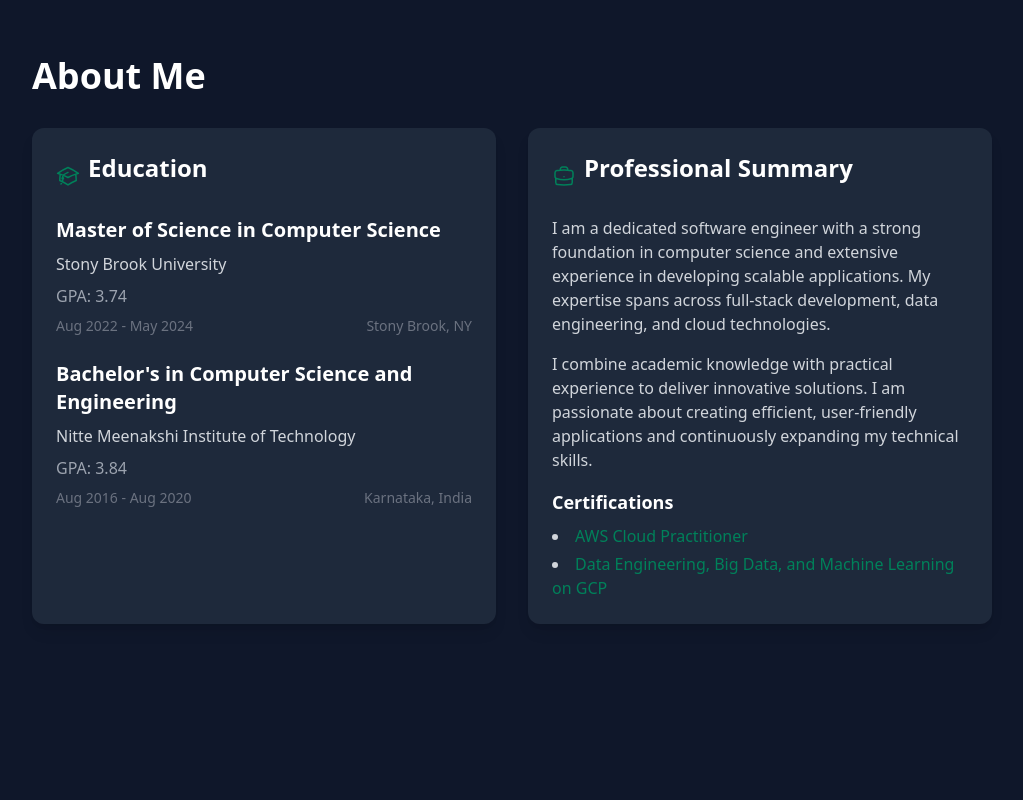
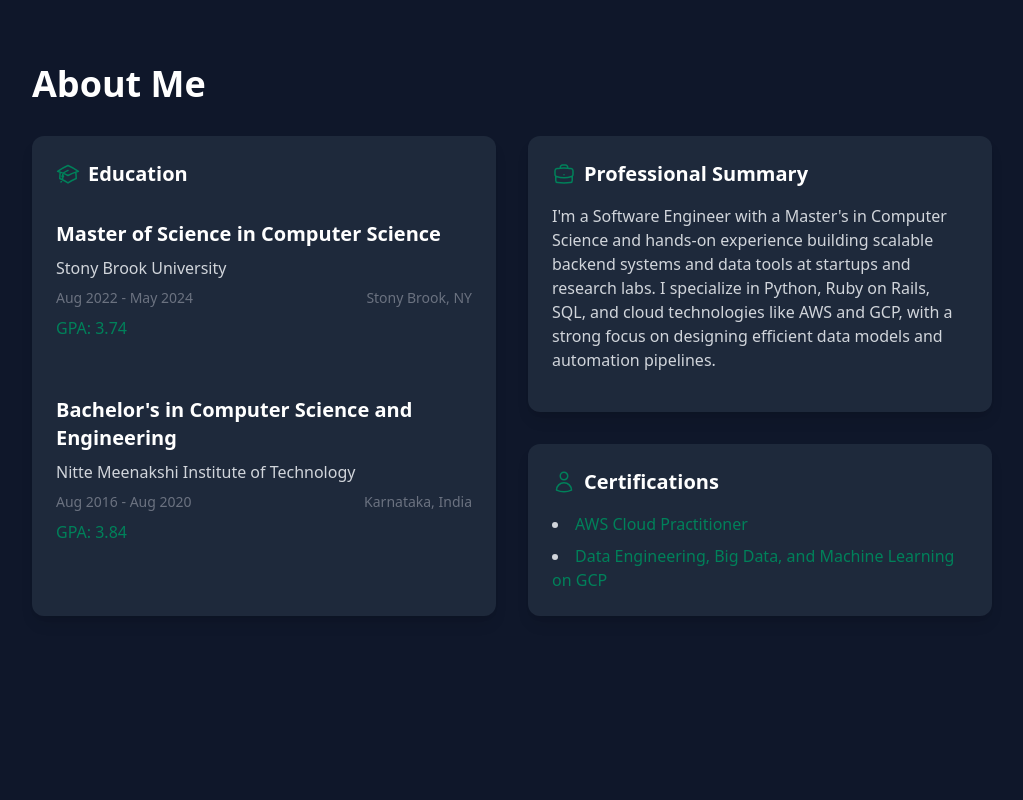
Before and after one commit to Tejanmayi/Portfolio, a React (Vite) app: page / in a window 1280 px wide. Shown: the part 860-1660 px from the top of the page, without its empty margins (128-1151 px from the left). Built offline with nearby package versions, Linux system fonts and the light colour scheme.

Commit message:
Update Contact and About Me sections

```diff
--- a/package.json
+++ b/package.json
@@ -13,6 +13,7 @@
     "prebuild": "npm run clean"
   },
   "dependencies": {
+    "@emailjs/browser": "^4.4.1",
     "@headlessui/react": "^1.7.18",
     "@heroicons/react": "^2.1.1",
     "framer-motion": "^11.0.3",
--- a/src/components/About.tsx
+++ b/src/components/About.tsx
@@ -1,5 +1,5 @@
 import { motion } from 'framer-motion';
-import { AcademicCapIcon, BriefcaseIcon } from '@heroicons/react/24/outline';
+import { AcademicCapIcon, BriefcaseIcon, UserIcon } from '@heroicons/react/24/outline';
 
 const About = () => {
   const education = [
@@ -30,48 +30,85 @@ const About = () => {
         >
           <h2 className="heading">About Me</h2>
           <div className="grid md:grid-cols-2 gap-8">
-            <div className="card">
+            <motion.div
+              className="card"
+              initial={{ opacity: 0, scale: 0.9 }}
+              whileInView={{ opacity: 1, scale: 1 }}
+              transition={{ duration: 0.5 }}
+              viewport={{ once: true }}
+            >
               <div className="flex items-center mb-4">
                 <AcademicCapIcon className="h-6 w-6 text-accent mr-2" />
-                <h3 className="subheading">Education</h3>
+                <h3 className="text-xl font-semibold">Education</h3>
               </div>
               <div className="space-y-6">
                 {education.map((edu, index) => (
-                  <div key={index} className="space-y-2">
-                    <h4 className="text-xl font-semibold">{edu.degree}</h4>
+                  <div key={index} className={`space-y-2 ${index === 0 ? 'mt-8 mb-14' : ''}`}>
+                    <h4 className="text-xl font-semibold text-white">{edu.degree}</h4>
                     <p className="text-gray-300">{edu.school}</p>
-                    <p className="text-gray-400">{edu.gpa}</p>
                     <div className="flex justify-between text-sm text-gray-500">
                       <span>{edu.period}</span>
                       <span>{edu.location}</span>
                     </div>
+                    <p className="text-accent">{edu.gpa}</p>
                   </div>
                 ))}
               </div>
-            </div>
+            </motion.div>
 
-            <div className="card">
-              <div className="flex items-center mb-4">
-                <BriefcaseIcon className="h-6 w-6 text-accent mr-2" />
-                <h3 className="subheading">Professional Summary</h3>
-              </div>
-              <p className="text-gray-300 mb-4">
-                I am a dedicated software engineer with a strong foundation in computer science
-                and extensive experience in developing scalable applications. My expertise spans
-                across full-stack development, data engineering, and cloud technologies.
-              </p>
-              <p className="text-gray-300 mb-4">
-                I combine academic knowledge with practical experience to deliver innovative solutions.
-                I am passionate about creating efficient, user-friendly applications and
-                continuously expanding my technical skills.
-              </p>
-              <div className="mt-4">
-                <h4 className="text-lg font-semibold mb-2">Certifications</h4>
-                <ul className="list-disc list-inside text-gray-300 space-y-1">
-                  <li><a href="https://www.credly.com/badges/a6499e72-161b-41a4-b003-e50bdcecf9c7/public_url">AWS Cloud Practitioner</a></li>
-                  <li><a href="https://www.coursera.org/account/accomplishments/specialization/certificate/QCRSSJTRJXXL">Data Engineering, Big Data, and Machine Learning on GCP</a></li>
+            <div className="space-y-8">
+              <motion.div
+                className="card"
+                initial={{ opacity: 0, scale: 0.9 }}
+                whileInView={{ opacity: 1, scale: 1 }}
+                transition={{ duration: 0.5, delay: 0.2 }}
+                viewport={{ once: true }}
+              >
+                <div className="flex items-center mb-4">
+                  <BriefcaseIcon className="h-6 w-6 text-accent mr-2" />
+                  <h3 className="text-xl font-semibold">Professional Summary</h3>
+                </div>
+                <p className="text-gray-300 mb-4">
+                  I'm a Software Engineer with a Master's in Computer Science and hands-on experience building scalable backend systems and data tools at startups and research labs.
+                  I specialize in Python, Ruby on Rails, SQL, and cloud technologies like AWS and GCP, with a strong focus on designing efficient data models and automation pipelines.
+                </p>
+
+              </motion.div>
+
+              <motion.div
+                className="card"
+                initial={{ opacity: 0, scale: 0.9 }}
+                whileInView={{ opacity: 1, scale: 1 }}
+                transition={{ duration: 0.5, delay: 0.3 }}
+                viewport={{ once: true }}
+              >
+                <div className="flex items-center mb-4">
+                  <UserIcon className="h-6 w-6 text-accent mr-2" />
+                  <h3 className="text-xl font-semibold">Certifications</h3>
+                </div>
+                <ul className="list-disc list-inside text-gray-300 space-y-2">
+                  <li>
+                    <a
+                      href="https://www.credly.com/badges/a6499e72-161b-41a4-b003-e50bdcecf9c7/public_url"
+                      target="_blank"
+                      rel="noopener noreferrer"
+                      className="text-accent hover:text-accent/80 transition-colors"
+                    >
+                      AWS Cloud Practitioner
+                    </a>
+                  </li>
+                  <li>
+                    <a
+                      href="https://www.coursera.org/account/accomplishments/specialization/certificate/QCRSSJTRJXXL"
+                      target="_blank"
+                      rel="noopener noreferrer"
+                      className="text-accent hover:text-accent/80 transition-colors"
+                    >
+                      Data Engineering, Big Data, and Machine Learning on GCP
+                    </a>
+                  </li>
                 </ul>
-              </div>
+              </motion.div>
             </div>
           </div>
         </motion.div>
--- a/src/components/Contact.tsx
+++ b/src/components/Contact.tsx
@@ -1,7 +1,10 @@
 import { motion } from 'framer-motion';
+import { useRef } from 'react';
+import emailjs from '@emailjs/browser';
 import { EnvelopeIcon, PhoneIcon, MapPinIcon } from '@heroicons/react/24/outline';
 
 const Contact = () => {
+  const formRef = useRef(null);
   const contactInfo = [
     {
       icon: <EnvelopeIcon className="h-6 w-6" />,
@@ -19,6 +22,25 @@ const Contact = () => {
       link: "https://maps.google.com/?q=New+York"
     }
   ];
+
+  const sendEmail = (e) => {
+    e.preventDefault();
+
+    emailjs.sendForm(
+      NEXT_PUBLIC_EMAILJS_SERVICE_ID,
+      NEXT_PUBLIC_EMAILJS_TEMPLATE_ID,
+      formRef.current,
+      NEXT_PUBLIC_EMAILJS_PUBLIC_KEY
+    )
+    .then((result) => {
+      console.log(result.text);
+      alert('Message sent successfully!');
+      e.target.reset();
+    }, (error) => {
+      console.log(error.text);
+      alert('Failed to send message.');
+    });
+  };
 
   return (
     <section id="contact" className="section flex items-center">
@@ -94,7 +116,7 @@ const Contact = () => {
 
             <div className="card">
               <h3 className="text-xl font-semibold mb-6">Send Me a Message</h3>
-              <form className="space-y-4">
+              <form ref={formRef} onSubmit={sendEmail} className="space-y-4">
                 <div>
                   <label htmlFor="name" className="block text-sm font-medium text-gray-300 mb-1">
                     Name
--- a/src/components/Projects.tsx
+++ b/src/components/Projects.tsx
@@ -12,7 +12,8 @@ const Projects = () => {
         "Fine-tuned RoBERTa model for depression classification",
         "Secure user authentication and data storage",
         "Responsive and accessible user interface"
-      ]
+      ],
+      githubUrl: "https://github.com/tejanmayi/mental-health-assistant"
     },
     {
       title: "Multi-Language Morse Code Converter",
@@ -23,7 +24,8 @@ const Projects = () => {
         "Real-time speech-to-text conversion",
         "Error handling for language processing",
         "User-friendly interface"
-      ]
+      ],
+      githubUrl: "https://github.com/tejanmayi/morse-decoder"
     },
     {
       title: "Musicverse: Real-Time Analytics Pipeline",
@@ -34,7 +36,8 @@ const Projects = () => {
         "User behavior analysis",
         "Data Studio visualizations",
         "Scalable cloud infrastructure"
-      ]
+      ],
+      githubUrl: "https://github.com/tejanmayi/Musicverse"
     },
     {
       title: "Reddit Community Insights Pipeline",
@@ -46,7 +49,8 @@ const Projects = () => {
         "dbt models for analytics",
         "Airflow orchestration",
         "Terraform infrastructure as code"
-      ]
+      ],
+      githubUrl: "https://github.com/tejanmayi/Reddit-API-Pipeline"
     },
     {
       title: "Prediction of Liver Disease Patients",
@@ -59,7 +63,8 @@ const Projects = () => {
         "Feature extraction",
         "Classification algorithms",
         "Secured 1st place in poster presentation"
-      ]
+      ],
+      githubUrl: "https://github.com/tejanmayi"
     }
   ];
 
@@ -83,9 +88,19 @@ const Projects = () => {
                 transition={{ duration: 0.5, delay: index * 0.1 }}
                 viewport={{ once: true }}
               >
-                <div className="flex items-center mb-4">
-                  <CodeBracketIcon className="h-6 w-6 text-accent mr-2" />
-                  <h3 className="text-xl font-semibold">{project.title}</h3>
+                <div className="flex items-center justify-between mb-4">
+                  <div className="flex items-center">
+                    <CodeBracketIcon className="h-6 w-6 text-accent mr-2" />
+
+                    <a
+                      href={project.githubUrl}
+                      target="_blank"
+                      rel="noopener noreferrer"
+                      className="text-accent hover:text-accent/80 transition-colors"
+                    >
+                      <h3 className="text-xl font-semibold text-white hover:text-accent/80 transition-colors">{project.title}</h3>
+                    </a>
+                  </div>
                 </div>
                 <p className="text-gray-300 mb-4">{project.description}</p>
                 <div className="mb-4">
@@ -102,10 +117,10 @@ const Projects = () => {
                   </div>
                 </div>
                 <div>
-                  <h4 className="text-sm font-semibold text-gray-400 mb-2">Key Features</h4>
-                  <ul className="list-disc list-inside space-y-1 text-gray-300">
+                  <h4 className="text-sm font-semibold text-gray-400 mb-2">Features</h4>
+                  <ul className="list-disc list-inside text-gray-300 space-y-1">
                     {project.features.map((feature, idx) => (
-                      <li key={idx} className="text-sm">{feature}</li>
+                      <li key={idx}>{feature}</li>
                     ))}
                   </ul>
                 </div>
```
Also changed, not shown: 2 other files (tests, documents, lock files or other folders).
